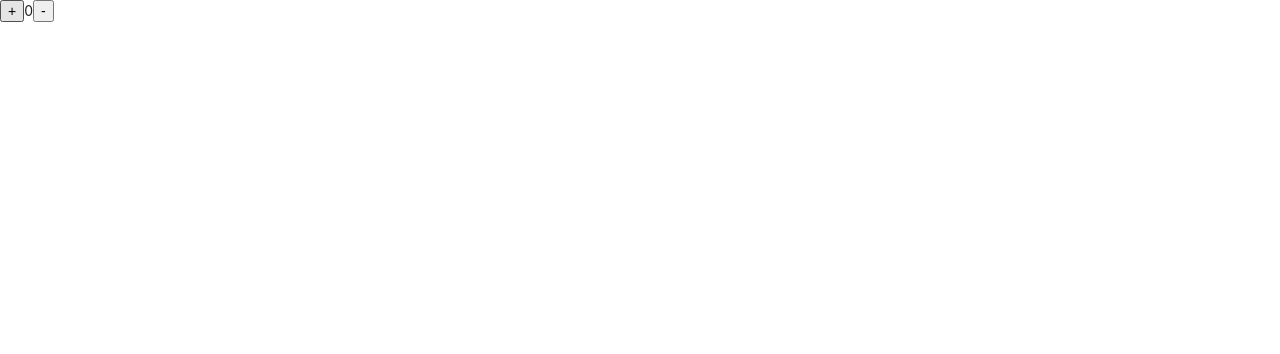
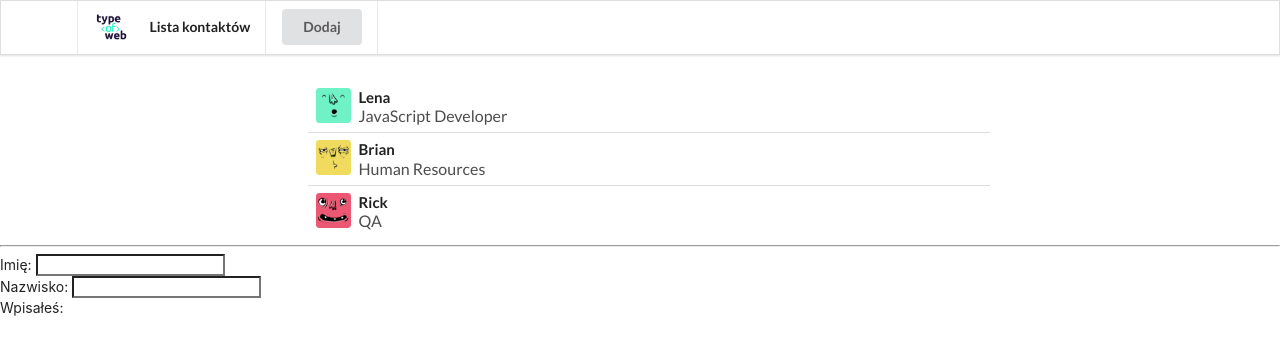
Before and after one commit to marek2222/react_TypeOfWeb, a React (Create React App) app: page / in a window 1280 px wide. Shown: the top 354 px of the page. Built offline with nearby package versions, Linux system fonts and the light colour scheme.

Commit message:
react_TypeOfWeb: 08_1:  Stan - czwiczenie

```diff
--- a/src/components/App.js
+++ b/src/components/App.js
@@ -9,46 +9,27 @@ import ContactsList from './ContactsList';
 class App extends React.Component {
     constructor(){
         super();
-        this.state = {clicks: 0, suum:0, counterDouble: 0};
-
+        this.state = {imie: '', nazwisko: ''};
     }
     render() {
         return (
             <div>
-                {/* <AppHeader />
+                <AppHeader />
                 <ContactsList />
-                <hr/> */}
-                <button onClick={this.increment.bind(this)}>+</button>
-                <output>{this.state.clicks}</output>
-                <button onClick={this.decrement.bind(this)}>-</button>
+                <hr/>
+                Imię:       <input type='text' value={this.state.imie} onInput={this.onInputImieHandler.bind(this)}></input>
+                <br/>
+                Nazwisko: <input type='text' value={this.state.nazwisko} onInput={this.onInputNazwiskoHandler.bind(this)}></input>
+                <br/>
+                <label>Wpisałeś: {this.state.imie} {this.state.nazwisko}</label>
             </div>
         );
     }
-    increment(){
-        console.log('clicks: było: ', this.state.clicks);
-        console.log('suum: było: ', this.state.suum)
-        this.setState({
-                clicks: this.state.clicks + 1,
-                suum: this.state.suum + 1
-            }, () => {
-                console.log('clicks: jest: ', this.state.clicks);
-                console.log('suum: jest: ', this.state.suum)
-                console.log('')
-            }
-        )
+    onInputImieHandler(event){
+        this.setState({ imie: event.target.value })
     }
-    decrement(){
-        console.log('clicks: było: ', this.state.clicks);
-        console.log('suum: było: ', this.state.suum)
-        this.setState({
-                clicks: this.state.clicks - 1,
-                suum: this.state.suum + 1
-            }, () => {
-                console.log('clicks: jest: ', this.state.clicks);
-                console.log('suum: jest: ', this.state.suum)
-                console.log('')
-            }
-        )
+    onInputNazwiskoHandler(event){
+        this.setState({  nazwisko: event.target.value })
     }
 }
 
```
